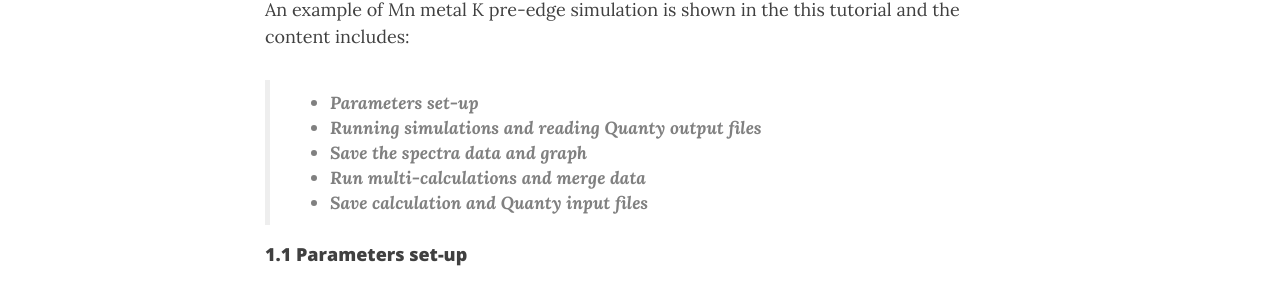
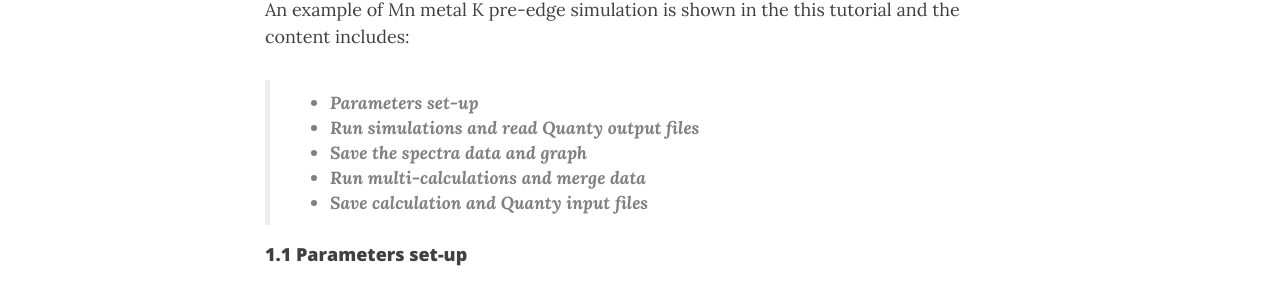
Before and after one commit to Cathyhjj/crispy2, a Jekyll site: the page built from _posts/2017-06-04-running-your-first-simulation.md, in a window 1280 px wide and 900 px high. Shown: the part 404-703 px from the top of the window. Built offline with Jekyll 4.4.1, drawn with Linux system fonts in a browser that asks for light colours; nearby versions of some CDN libraries.

Commit message:
Update 2017-06-04-running-your-first-simulation.md

```diff
--- a/_posts/2017-06-04-running-your-first-simulation.md
+++ b/_posts/2017-06-04-running-your-first-simulation.md
@@ -9,7 +9,7 @@
 An example of Mn metal K pre-edge simulation is shown in the this tutorial and the content includes:
 
 > - **Parameters set-up**
-> - **Running simulations and reading Quanty output files**
+> - **Run simulations and read Quanty output files**
 > - **Save the spectra data and graph**
 > - **Run multi-calculations and merge data**
 > - **Save calculation and Quanty input files**
```
